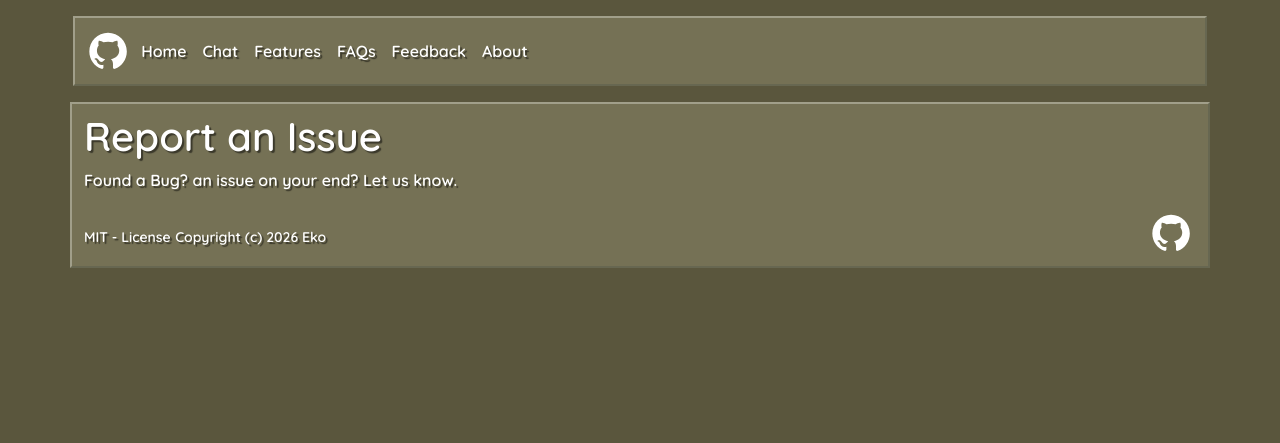
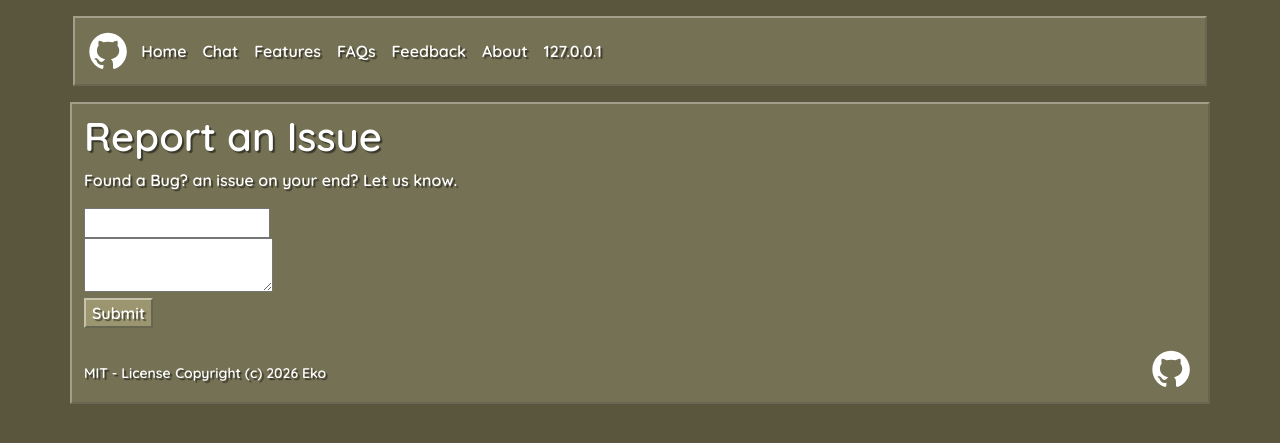
Before and after one commit to zekaekop/Portfolio, a Django app: page /feedback/report/ in a window 1280 px wide. Shown: the top 443 px of the page. Run offline with Django 5.2, Linux system fonts and the light colour scheme; data comes from the database, SQL or seed files in the repository; some libraries are stand-ins or nearby versions.

Commit message:
added buttons and text boxes to the feedback form

```diff
--- a/feedback/models.py
+++ b/feedback/models.py
@@ -3,7 +3,7 @@ from django.db import models
 # Create your models here.
 class Feedback(models.Model):
 
-    name = models.CharField(max_length=200,verbose_name="Name")
+    title = models.CharField(max_length=200,verbose_name="Title")
     desc = models.CharField(max_length=400, verbose_name="Description")
 
     date_created = models.DateTimeField(auto_now_add=True)
--- a/feedback/views.py
+++ b/feedback/views.py
@@ -1,10 +1,13 @@
 from django.shortcuts import render
+from account.models import Anon
+from home.views import get_client_ip
 
 # Create your views here.
 def report(request):
 
     content = {
         "test":"test",
+        "ip_addr": Anon.objects.get(ip_addr=get_client_ip(request)).ip_addr,
     }
 
     return render(request, "feedback/feedback_form.html" , content)
--- a/static/css/base.css
+++ b/static/css/base.css
@@ -25,6 +25,7 @@ body{
     margin: 0.2rem;
 }
 
+.box-button,
 .box{
     background-color: #757155;
 
@@ -33,6 +34,22 @@ body{
 
     border-bottom:  2px  solid #676751;
     border-right:  2px  solid #676751;
+}
+
+.box-button{
+    background-color: #9b9670;
+    border-top:  2px solid #c6c3aa;
+    border-left:  2px  solid #c6c3aa;
+}
+
+.box-button:hover{
+    background-color: #807b59;
+
+    border-bottom:  2px solid #81806f;
+    border-right:  2px  solid #81806f;
+
+    border-top:  2px  solid #676751;
+    border-left:  2px  solid #676751;
 }
 
 .box-inset{
--- a/templates/feedback/feedback_form.html
+++ b/templates/feedback/feedback_form.html
@@ -4,10 +4,18 @@
 {% block body %}
 
 <div class="container text-white box mt-3">
+
     <h1>Report an Issue</h1>
 
     <p>Found a Bug? an issue on your end? Let us know.</p>
-    <p></p>
+
+    <form action="" method="post">
+        <input type="text" name="title" id="">
+        <br>
+        <textarea name="desc" id=""></textarea>
+        <br>
+        <button class="box-button text-white" type="submit">Submit</button>
+    </form>
 
     <footer class="mt-3">
         <div class="d-flex justify-content-between">
@@ -17,7 +25,6 @@
                 <small>Copyright (c) 2026 Eko</small>
             </div>
 
-
             <img class="ms-auto" style="max-width: 50px;" src="{% static '/img/brands/GitHub_Invertocat_White_Clearspace.svg'%}" alt="Github Icon">
         </div>
     </footer>
```
Also changed, not shown: feedback/migrations/0004_remove_feedback_name_feedback_title.py (added).
